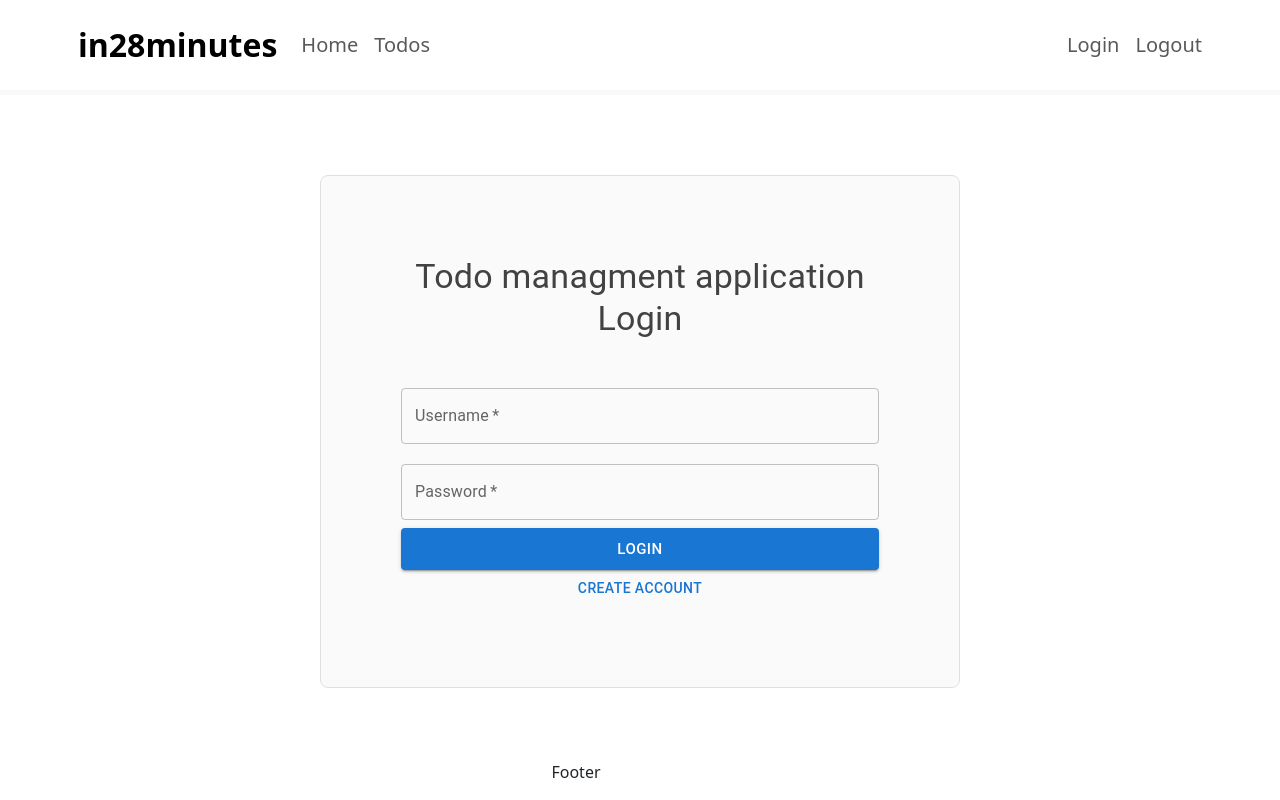
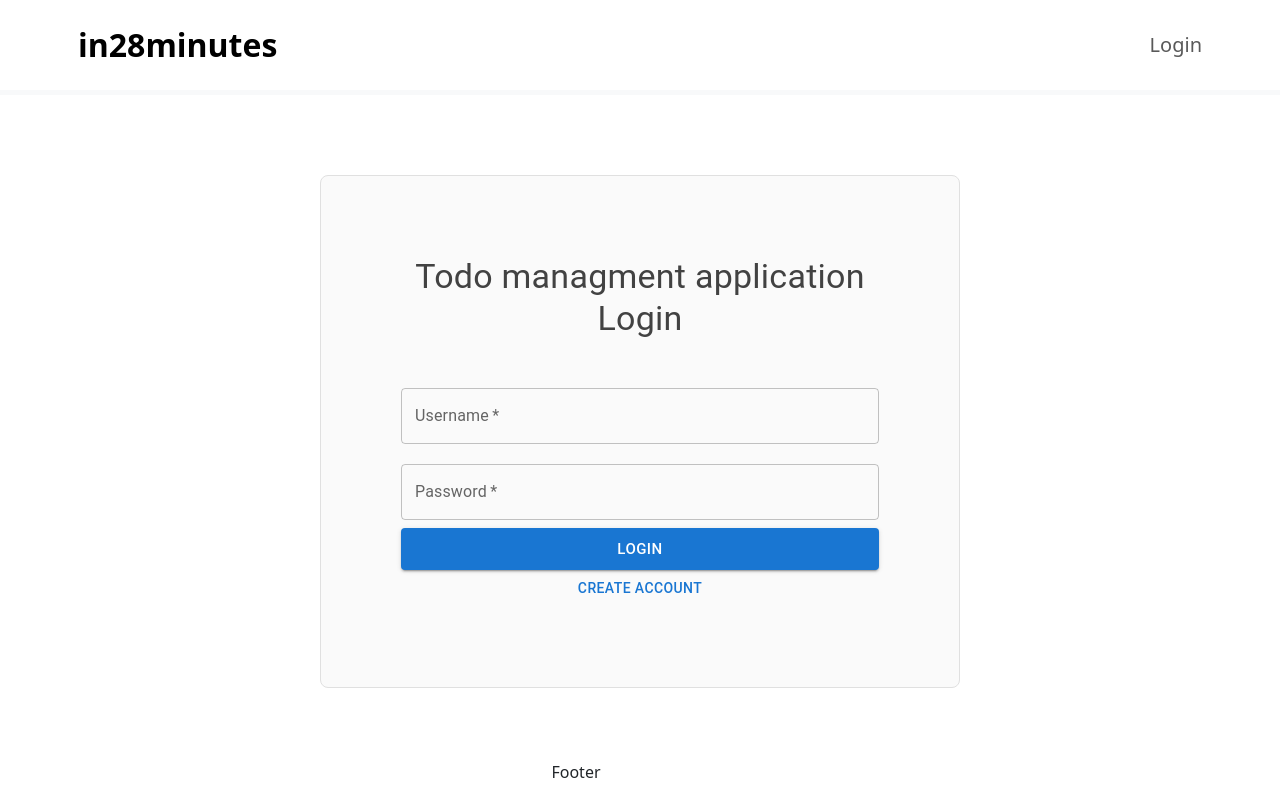
Before and after one commit to ihebmeftah/todo-app, a React (Create React App) app: page / in a window 1280 px wide. Built offline with nearby package versions, Linux system fonts and the light colour scheme.

Commit message:
Setting isAuthenticated Auth Context

```diff
--- a/src/App.js
+++ b/src/App.js
@@ -10,7 +10,7 @@ import AuthProvider from './secuirty/authcontext';
 function App() {
   return (
     <div className="App">
-      <AuthProvider>
+      <AuthProvider >
         <BrowserRouter>
           <HeaderComponent />
           <Routes>
--- a/src/layout/header.jsx
+++ b/src/layout/header.jsx
@@ -2,23 +2,23 @@ import { Link } from "react-router-dom";
 import { useAuth } from "../secuirty/authcontext";
 
 export default function HeaderComponent() {
-
-    console.log(useAuth().number)
+const authcontext = useAuth()
+const isAuthenticated = authcontext.isAuthenticated
   return (
-    <header className="border-bottom border-light border-5 mb-5 p-2">
+<header className="border-bottom border-light border-5 mb-5 p-2">
     <div className="container">
         <div className="row">
             <nav className="navbar navbar-expand-lg">
                 <a className="navbar-brand ms-2 fs-2 fw-bold text-black" href="https://www.in28minutes.com">in28minutes</a>
                 <div className="collapse navbar-collapse">
                     <ul className="navbar-nav">
-                        <li className="nav-item fs-5"><Link className="nav-link" to="/welcome">Home</Link></li>
-                        <li className="nav-item fs-5"><Link className="nav-link" to="/listTodos">Todos</Link></li>
+                          {isAuthenticated  &&  <li className="nav-item fs-5"><Link className="nav-link" to="/welcome">Home</Link></li>}
+                          {isAuthenticated  &&  <li className="nav-item fs-5"><Link className="nav-link" to="/listTodos">Todos</Link></li>}
                     </ul>
                 </div>
                 <ul className="navbar-nav">
-                    <li className="nav-item fs-5"><Link className="nav-link" to="/authentification">Login</Link></li>
-                    <li className="nav-item fs-5"><Link className="nav-link" to="/authentification">Logout</Link></li>
+                    {!isAuthenticated  && <li className="nav-item fs-5"><Link className="nav-link" to="/authentification">Login</Link></li>}
+                    {isAuthenticated  && <li className="nav-item fs-5"><Link className="nav-link" to="/authentification" onClick={()=>authcontext.setAuthenticated(false)}>Logout</Link></li>}
                 </ul>
             </nav>
         </div>
--- a/src/pages/authentification/login.jsx
+++ b/src/pages/authentification/login.jsx
@@ -2,6 +2,7 @@ import { useState } from "react";
 
 import { TextField, Box, Button, Typography } from "@mui/material";
 import { useNavigate } from "react-router-dom";
+import { useAuth } from "../../secuirty/authcontext";
 
 export default function LoginComponent() {
   const [username, setUsername] = useState("");
@@ -9,7 +10,7 @@ export default function LoginComponent() {
   const [authSuccess, setauthSuccess] = useState(false);
   const [authFailed, setauthFailed] = useState(false);
   const navigate = useNavigate();
-
+  const authcontext = useAuth();
   function onchangeUsername(event) {
     console.log(event.target.value);
     setUsername(event.target.value);
@@ -22,17 +23,19 @@ export default function LoginComponent() {
 
   function login() {
     if (username === "iheb meftah" && password === "1234") {
+      authcontext.setAuthenticated(true);
       setauthSuccess(true);
       setauthFailed(false);
       navigate(`/welcome`);
     } else {
+      authcontext.setAuthenticated(false);
       setauthFailed(true);
       setauthSuccess(false);
     }
   }
   return (
-    <HorizontalCentering
-      elment=<div>
+    <HorizontalCentering>
+      <div>
         <Typography variant="h4" marginBottom={5}>
           Todo managment application Login
         </Typography>
@@ -62,18 +65,18 @@ export default function LoginComponent() {
           placeholder="************"
           onChange={onchangePassword}
         />
-        <Button variant="contained" size="large"  fullWidth onClick={login}>
+        <Button variant="contained" size="large" fullWidth onClick={login}>
           Login
         </Button>
         <Button variant="text" fullWidth>
           Create account
         </Button>
       </div>
-    />
+    </HorizontalCentering>
   );
 }
 
-function HorizontalCentering(props) {
+function HorizontalCentering({ children }) {
   return (
     <Box
       sx={{
@@ -92,7 +95,7 @@ function HorizontalCentering(props) {
         textAlign: "center",
       }}
     >
-      {props.elment}
+      {children}
     </Box>
   );
 }
--- a/src/secuirty/authcontext.js
+++ b/src/secuirty/authcontext.js
@@ -1,13 +1,14 @@
-import { createContext, useState , useContext } from "react"
+import { createContext, useState, useContext } from "react"
 export const AuthContext = createContext()
-export const useAuth = ()=> useContext(AuthContext)
+export const useAuth = () => useContext(AuthContext)
 
 
 export default function AuthProvider({ children }) {
-    const [number, setNumber] = useState(10)
-    setInterval(() => setNumber(number + 1), 1000)
+    const [isAuthenticated, setAuthenticated] = useState(false)
+
+   // setInterval(() => setNumber(number + 1), 1000)
     return (
-        <AuthContext.Provider value={{ number }}>
+        <AuthContext.Provider value={{  isAuthenticated, setAuthenticated }}>
             {children}
         </AuthContext.Provider>
     )
```
